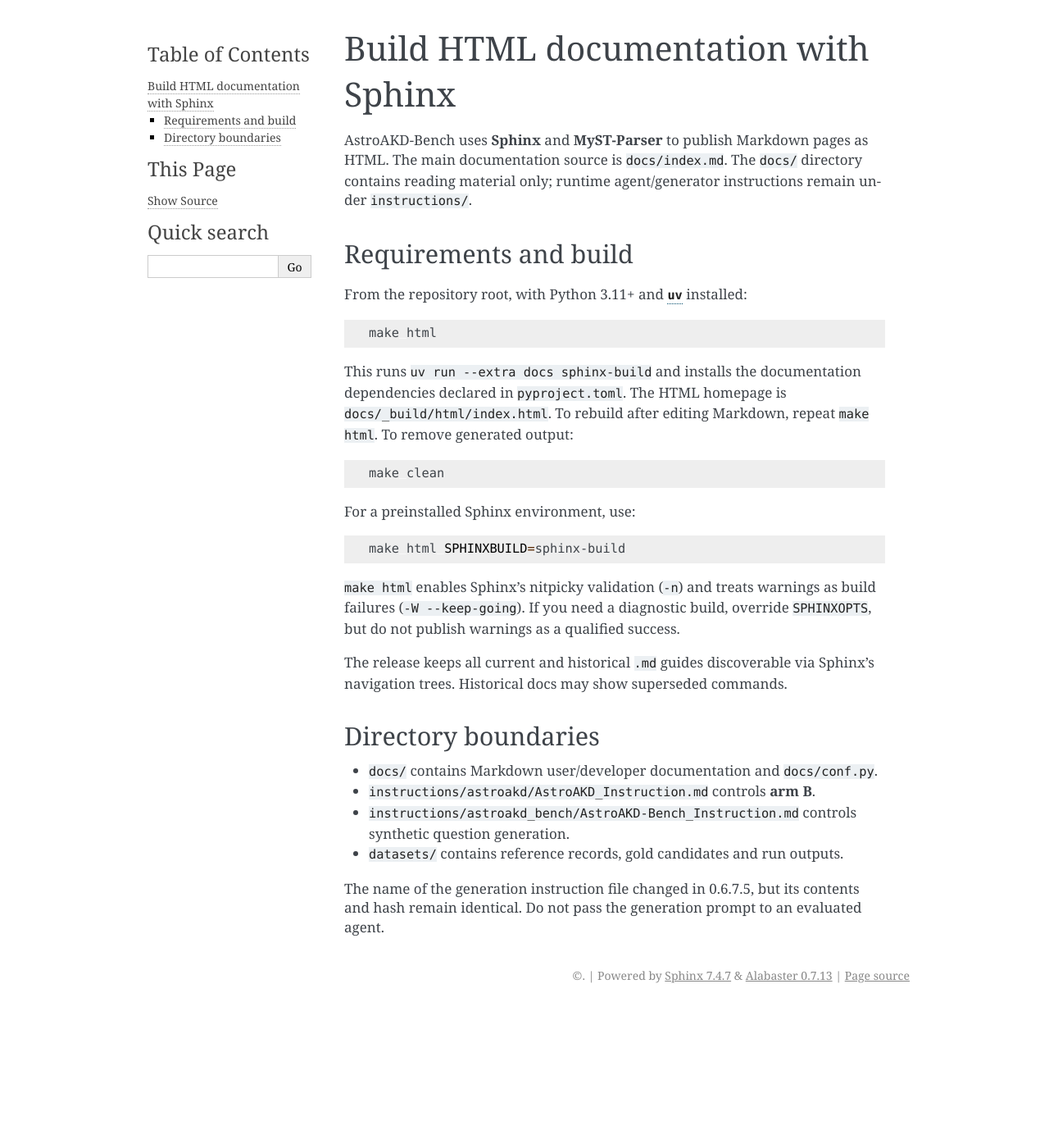
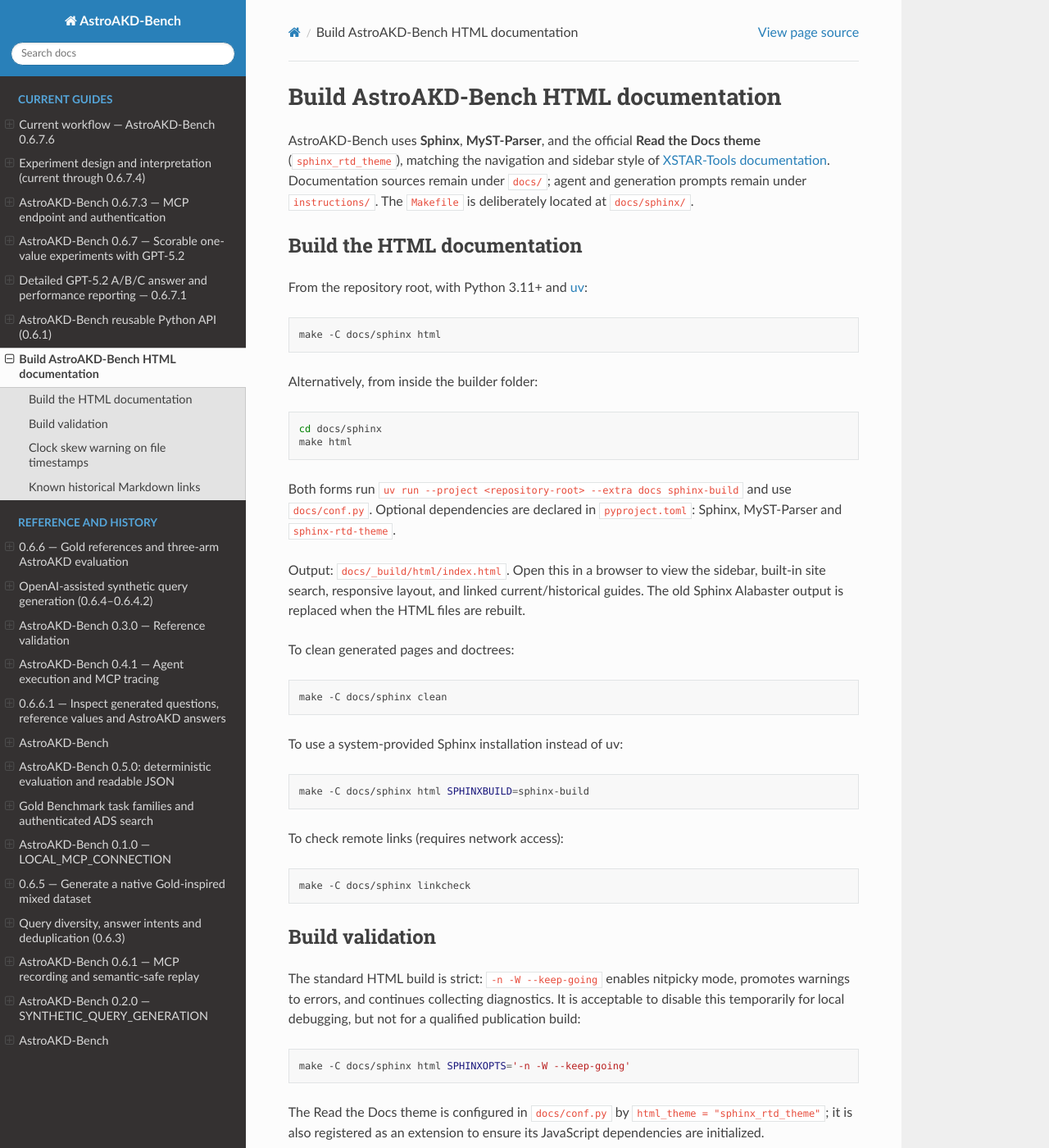
Before and after one commit to NASA-IMPACT/astroakd-bench, a Sphinx documentation site: the page built from docs/benchmark/documentation_build.md, in a window 1280 px wide and 1400 px high. Shown: the whole window at 82% size. Built offline with Sphinx 7.4.7 and the Read the Docs theme 3.1.0, drawn with Linux system fonts in a browser that asks for light colours; some of the changed text lies outside the part shown.

Commit message:
upload 0.6.7.6

````diff
--- a/benchmark/__init__.py
+++ b/benchmark/__init__.py
@@ -1,5 +1,5 @@
 """AstroAKD-Bench: MCP-native astronomical agent evaluation utilities."""
 
-__version__ = "0.6.7.5"
+__version__ = "0.6.7.6"
 
 DEFAULT_MCP_URL = "http://127.0.0.1:8000/mcp"
--- a/docs/benchmark/documentation_build.md
+++ b/docs/benchmark/documentation_build.md
@@ -1,46 +1,90 @@
-# Build HTML documentation with Sphinx
+# Build AstroAKD-Bench HTML documentation
 
-AstroAKD-Bench uses **Sphinx** and **MyST-Parser** to publish Markdown pages as HTML.
-The main documentation source is `docs/index.md`. The `docs/` directory contains
-reading material only; runtime agent/generator instructions remain under `instructions/`.
+AstroAKD-Bench uses **Sphinx**, **MyST-Parser**, and the official **Read the Docs
+theme** (`sphinx_rtd_theme`), matching the navigation and sidebar style of
+[XSTAR-Tools documentation](https://xstar-tools.readthedocs.io/en/latest/).
+Documentation sources remain under `docs/`; agent and generation prompts remain
+under `instructions/`. The `Makefile` is deliberately located at `docs/sphinx/`.
 
-## Requirements and build
+## Build the HTML documentation
 
-From the repository root, with Python 3.11+ and [`uv`](https://docs.astral.sh/uv/) installed:
+From the repository root, with Python 3.11+ and [uv](https://docs.astral.sh/uv/):
 
 ```bash
+make -C docs/sphinx html
+```
+
+Alternatively, from inside the builder folder:
+
+```bash
+cd docs/sphinx
 make html
 ```
 
-This runs `uv run --extra docs sphinx-build` and installs the documentation
-dependencies declared in `pyproject.toml`. The HTML homepage is
-`docs/_build/html/index.html`. To rebuild after editing Markdown, repeat
-`make html`. To remove generated output:
+Both forms run `uv run --project <repository-root> --extra docs sphinx-build`
+and use `docs/conf.py`. Optional dependencies are declared in `pyproject.toml`:
+Sphinx, MyST-Parser and `sphinx-rtd-theme`.
+
+Output: `docs/_build/html/index.html`. Open this in a browser to view the
+sidebar, built-in site search, responsive layout, and linked current/historical
+guides. The old Sphinx Alabaster output is replaced when the HTML files are rebuilt.
+
+To clean generated pages and doctrees:
 
 ```bash
-make clean
+make -C docs/sphinx clean
 ```
 
-For a preinstalled Sphinx environment, use:
+To use a system-provided Sphinx installation instead of uv:
 
 ```bash
-make html SPHINXBUILD=sphinx-build
+make -C docs/sphinx html SPHINXBUILD=sphinx-build
 ```
 
-`make html` enables Sphinx's nitpicky validation (`-n`) and treats warnings as
-build failures (`-W --keep-going`). If you need a diagnostic build, override
-`SPHINXOPTS`, but do not publish warnings as a qualified success.
+To check remote links (requires network access):
 
-The release keeps all current and historical `.md` guides discoverable via
-Sphinx's navigation trees. Historical docs may show superseded commands.
+```bash
+make -C docs/sphinx linkcheck
+```
 
-## Directory boundaries
+## Build validation
 
-- `docs/` contains Markdown user/developer documentation and `docs/conf.py`.
-- `instructions/astroakd/AstroAKD_Instruction.md` controls **arm B**.
-- `instructions/astroakd_bench/AstroAKD-Bench_Instruction.md` controls synthetic question generation.
-- `datasets/` contains reference records, gold candidates and run outputs.
+The standard HTML build is strict: `-n -W --keep-going` enables nitpicky
+mode, promotes warnings to errors, and continues collecting diagnostics.
+It is acceptable to disable this temporarily for local debugging, but not
+for a qualified publication build:
 
-The name of the generation instruction file changed in 0.6.7.5, but its
-contents and hash remain identical. Do not pass the generation prompt to an
-evaluated agent.
+```bash
+make -C docs/sphinx html SPHINXOPTS='-n -W --keep-going'
+```
+
+The Read the Docs theme is configured in `docs/conf.py` by
+`html_theme = "sphinx_rtd_theme"`; it is also registered as an extension to
+ensure its JavaScript dependencies are initialized.
+
+## Clock skew warning on file timestamps
+
+Your 0.6.7.5 build **succeeded**, even though Make reported the root
+Makefile as having a modification time in the future. Clock-skew warnings
+can occur after transferring files or from unsynchronized host clocks.
+They are not Sphinx errors. Verify host time and, if the extracted tree
+has future timestamps, refresh source file modification times before
+rebuilding, for example:
+
+```bash
+# Only after confirming that local source timestamps can safely be changed.
+touch docs/sphinx/Makefile
+make -C docs/sphinx html
+```
+
+If many files have future timestamps, synchronize the system clock first;
+rebuilding will then refresh the generated outputs. Avoid modifying the
+saved benchmark journals, reference/oracle files, or instruction contents
+solely to suppress timestamp warnings.
+
+## Known historical Markdown links
+
+Earlier archived documentation once linked to paths that were subsequently
+moved or renamed. Active documentation uses valid Sphinx-local links; older
+paths appear as literal historical text to preserve their meaning, not as
+invalid hyperlinks. The agent instruction remains frozen by content hash.
--- a/docs/benchmark/quickstart.md
+++ b/docs/benchmark/quickstart.md
@@ -1,4 +1,4 @@
-# Current workflow — AstroAKD-Bench 0.6.7.5
+# Current workflow — AstroAKD-Bench 0.6.7.6
 
 This is the **current command guide**. Versioned documentation under `docs/benchmark/`
 may illustrate earlier behavior. Execute all commands from the **repository root**.
@@ -170,9 +170,9 @@
 ## Build the HTML documentation
 
 ```bash
-make html
+make -C docs/sphinx html
 # Output: docs/_build/html/index.html
-make clean
+make -C docs/sphinx clean
 ```
 
 See the [Sphinx build guide](documentation_build.md).
--- a/docs/conf.py
+++ b/docs/conf.py
@@ -3,14 +3,21 @@
 
 project = "AstroAKD-Bench"
 author = "AstroAKD-Bench contributors"
-release = "0.6.7.5"
+release = "0.6.7.6"
 version = release
 root_doc = "index"
-extensions = ["myst_parser"]
+extensions = ["myst_parser", "sphinx_rtd_theme"]
 source_suffix = {".md": "markdown", ".rst": "restructuredtext"}
 exclude_patterns = ["_build", ".DS_Store", "Thumbs.db"]
 myst_heading_anchors = 3
-html_theme = "alabaster"
+html_theme = "sphinx_rtd_theme"
+html_theme_options = {
+    "collapse_navigation": False,
+    "navigation_depth": 4,
+    "sticky_navigation": True,
+    "titles_only": False,
+}
+html_logo = None
 html_title = f"AstroAKD-Bench {release} documentation"
 html_show_sourcelink = True
 html_static_path = []
--- a/pyproject.toml
+++ b/pyproject.toml
@@ -1,6 +1,6 @@
 [project]
 name = "astroakd-bench"
-version = "0.6.7.5"
+version = "0.6.7.6"
 description = "Reproducible MCP-native benchmarks for astronomical archive-discovery agents"
 readme = "README.md"
 requires-python = ">=3.11"
@@ -9,7 +9,7 @@
 [project.optional-dependencies]
 openai = ["openai>=1.80.0"]
 plots = ["matplotlib>=3.8"]
-docs = ["sphinx>=8.2,<10", "myst-parser>=4,<6"]
+docs = ["sphinx>=8.2,<10", "myst-parser>=4,<6", "sphinx-rtd-theme>=3.1,<4"]
 
 [tool.uv]
 package = false
````
Also changed, not shown: CHANGELOG.md (+9 -1 lines), README.md (+6 -6 lines), docs/benchmark/astroakd_bench.md (+1 -1 lines), docs/history/README_0_6_7_3.md (+7 -7 lines), docs/index.md (+6 -6 lines), 4 other files.
